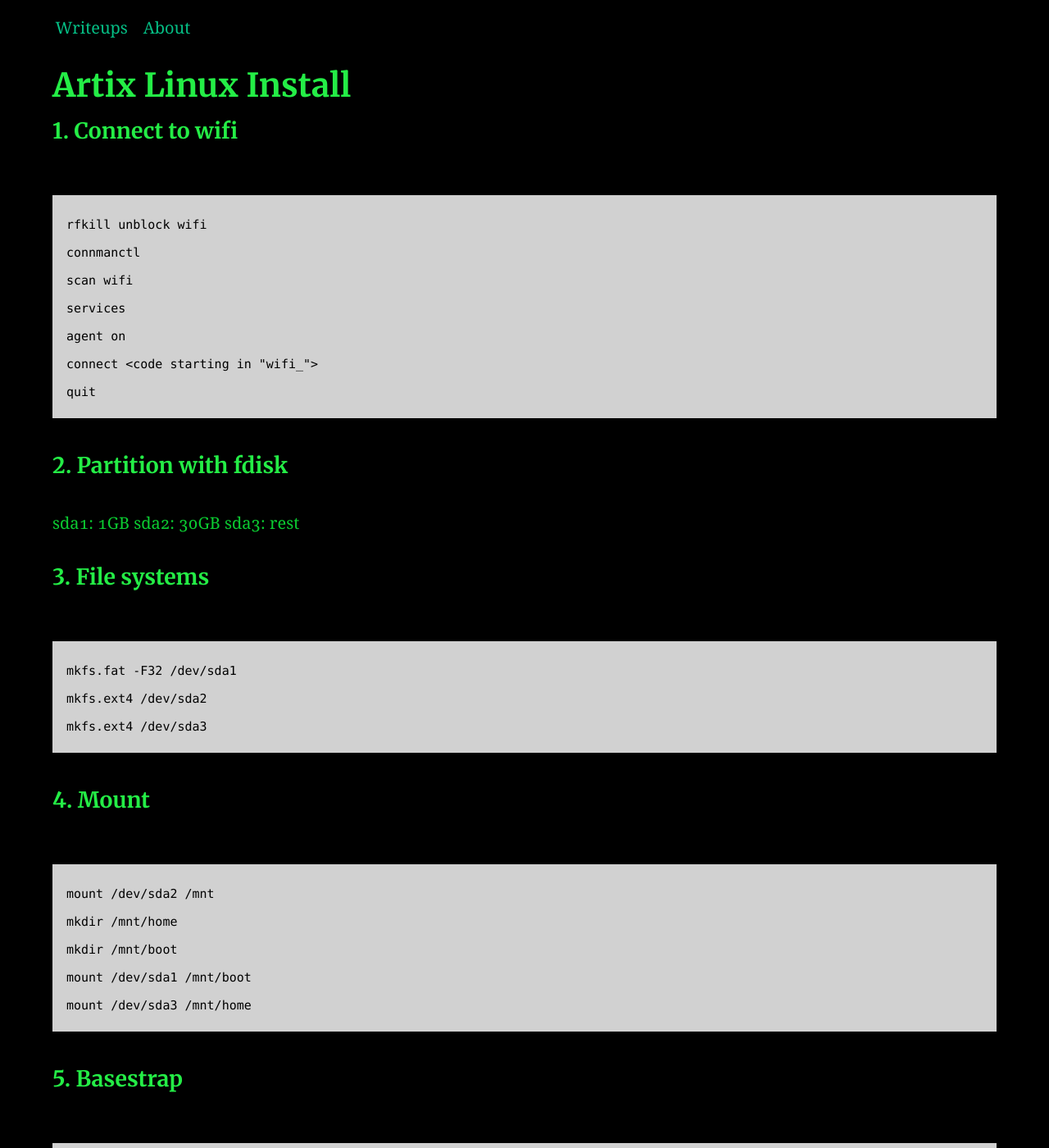
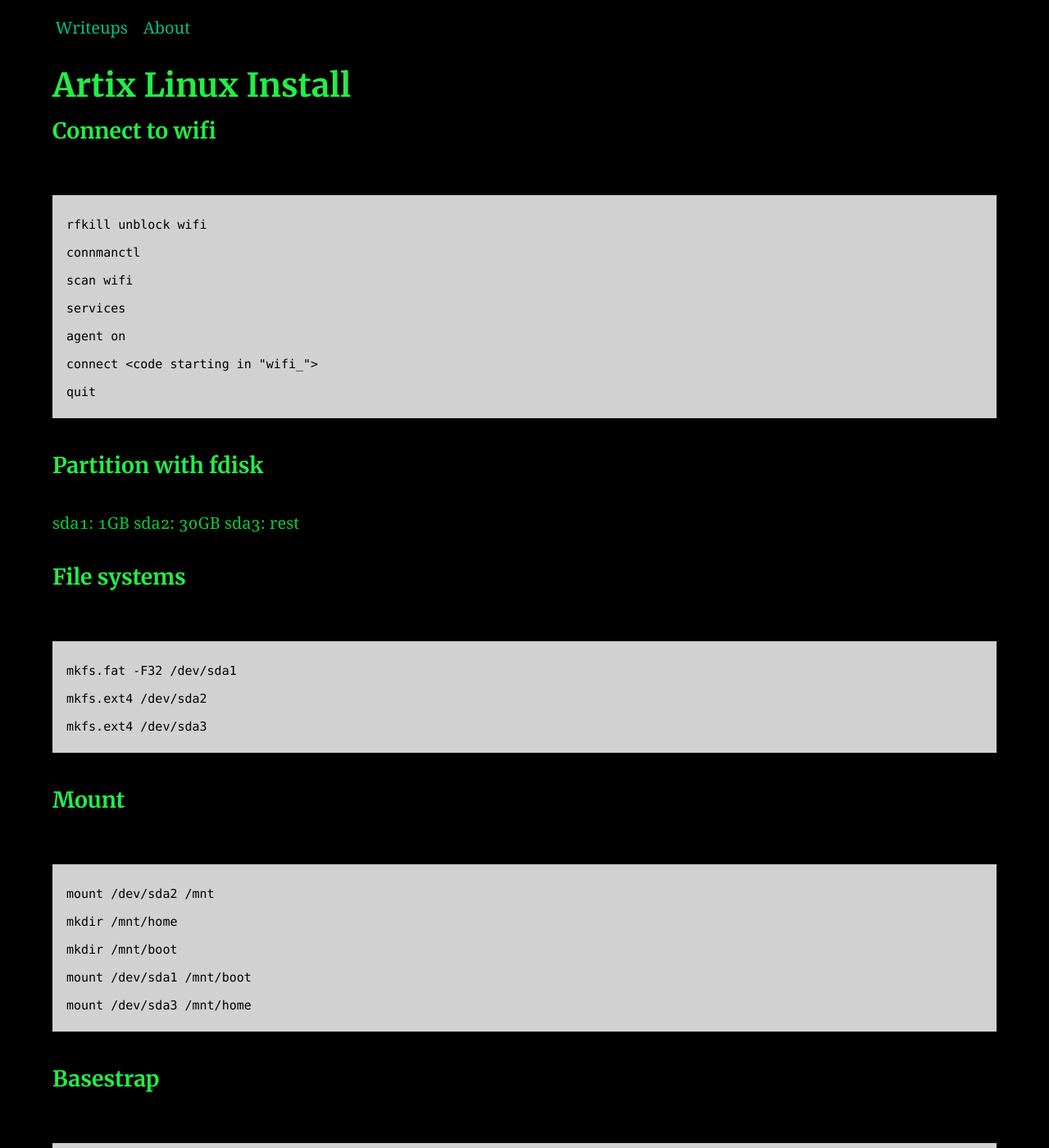
Before and after one commit to AC01010/Connor-McCartney.github.io, a Jekyll site: the page built from _posts/2015-07-27-artix.md, in a window 1280 px wide and 1400 px high. Shown: the whole window at 82% size. Built offline with Jekyll 4.4.1, drawn with Linux system fonts in a browser that asks for light colours.

Commit message:
Update 2015-07-27-artix.md

````diff
--- a/_posts/2015-07-27-artix.md
+++ b/_posts/2015-07-27-artix.md
@@ -6,7 +6,7 @@
 
 ---
 
-#### 1. Connect to wifi
+#### Connect to wifi
 <br>
 
 ```
@@ -19,13 +19,13 @@
 quit
 ```
 
-#### 2. Partition with fdisk
+#### Partition with fdisk
 <br>
 sda1: 1GB
 sda2: 30GB
 sda3: rest
 
-#### 3. File systems
+#### File systems
 <br>
 
 ```
@@ -34,7 +34,7 @@
 mkfs.ext4 /dev/sda3
 ```
 
-#### 4. Mount
+#### Mount
 <br>
 
 ```
@@ -45,7 +45,7 @@
 mount /dev/sda3 /mnt/home
 ```
 
-#### 5. Basestrap
+#### Basestrap
 <br>
 
 ```
````
Also changed, not shown: other parts of _posts/2015-07-27-artix.md (+1 -1 lines).
